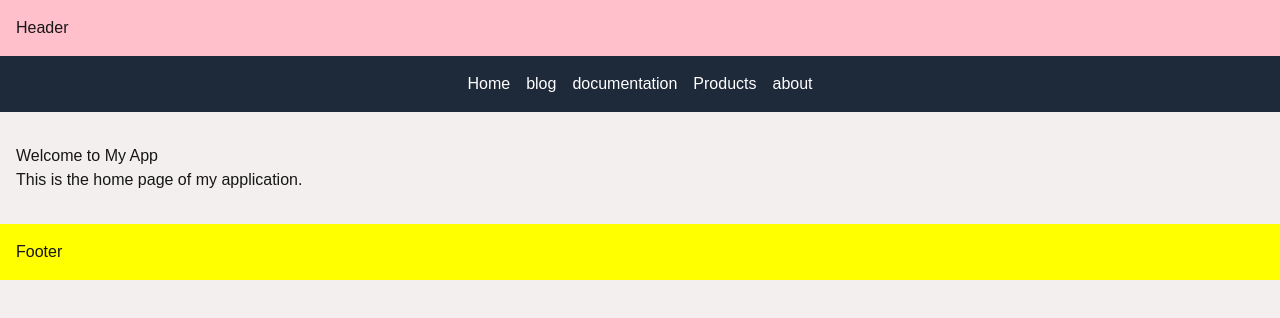
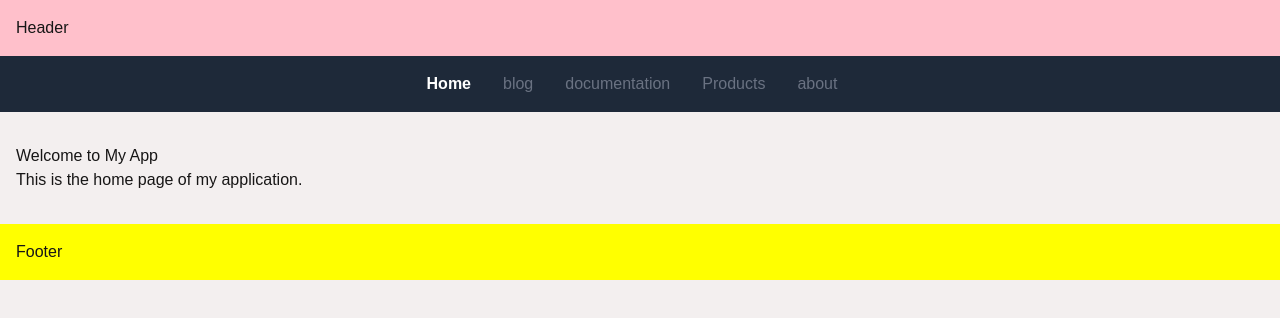
Before and after one commit to Bouyahi-Mohamed/learn-next-js, a Next.js app: page / in a window 1280 px wide. Shown: the top 318 px of the page. Built offline with nearby package versions, Linux system fonts and the light colour scheme.

Commit message:
update nav component to highlight active link based on pathname

```diff
--- a/src/app/componant/nav.js
+++ b/src/app/componant/nav.js
@@ -1,24 +1,28 @@
+"use client"
 import Link from "next/link";
 import "../globals.css";
+import { usePathname } from "next/navigation";
+import { use } from "react";
 export default function Nav() {
+    const pathname = usePathname();
   return (
     <>
       <nav className="bg-gray-800 text-white p-4 space-x-4 flex flex-row justify-center">
         <ul className="flex space-x-4 justify-center">
           <li>
-            <Link href="/">Home</Link>
+            <Link href="/" className={pathname === "/" ? "font-bold mr-4" : "text-gray-500 mr-4"}>Home</Link>
           </li>
           <li>
-            <Link href="/blog">blog</Link>
+            <Link href="/blog" className={pathname === "/blog" ? "font-bold mr-4" : "text-gray-500 mr-4"}>blog</Link>
           </li>
           <li>
-            <Link href="/doc">documentation</Link>
+            <Link href="/doc" className={pathname === "/doc" ? "font-bold mr-4" : "text-gray-500 mr-4"}>documentation</Link>
           </li>
           <li>
-            <Link href="/products">Products</Link>
+            <Link href="/products" className={pathname === "/products" ? "font-bold mr-4" : "text-gray-500 mr-4"}>Products</Link>
           </li>
           <li>
-            <Link href="/about">about</Link>
+            <Link href="/about" className={pathname === "/about" ? "font-bold mr-4" : "text-gray-500 mr-4"}>about</Link>
           </li>
         </ul>
       </nav>
```
